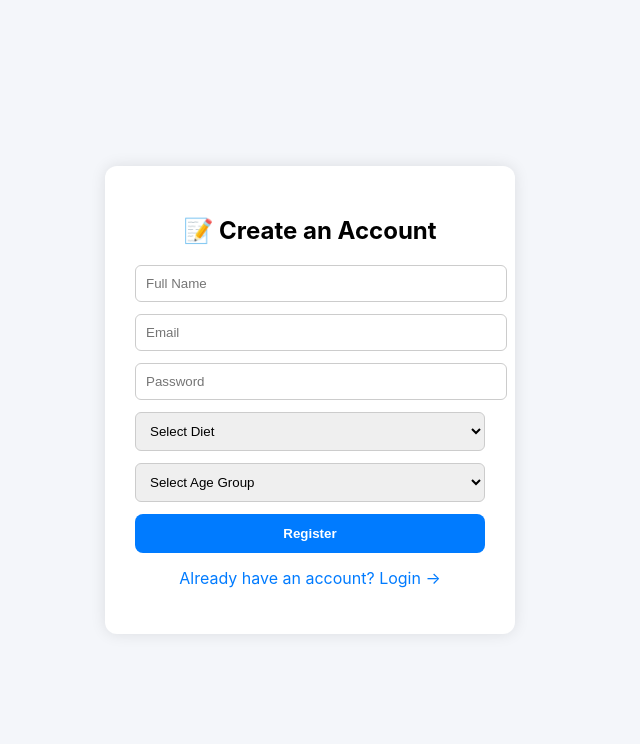
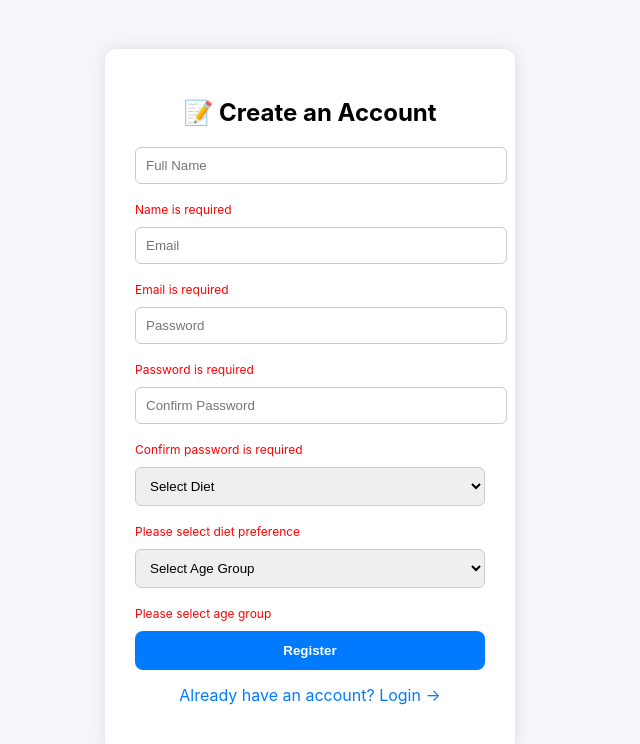
Before and after one commit to priyal1350/Recipe-Recommendation-System, a React (Create React App) app in the folder smart-recipe-finder-ui/: page /register in a window 1280 px wide. Both pictures are taken after a click on the button "Register". Shown: the top 744 px of the page, without its empty margins (330-970 px from the left). Built offline with nearby package versions, Linux system fonts and the light colour scheme.

Commit message:
Implement form validation for registration
Added form validation for registration fields including name, email, password, confirm password, diet preference, and age group. Updated the register function to validate the form before submission.

```diff
--- a/smart-recipe-finder-ui/src/pages/Register.jsx
+++ b/smart-recipe-finder-ui/src/pages/Register.jsx
@@ -9,10 +9,12 @@ export default function Register() {
     name: "",
     email: "",
     passwordHash: "",
+    confirmPassword: "",
     dietPreference: "",
     ageGroup: ""
   });
 
+  const [errors, setErrors] = useState({});
   const [loading, setLoading] = useState(false);
 
   const handleChange = useCallback((e) => {
@@ -20,16 +22,71 @@ export default function Register() {
     setForm((prev) => ({ ...prev, [name]: value }));
   }, []);
 
+  // ✅ Validation Function
+  const validateForm = () => {
+    const newErrors = {};
+
+    // Name validation
+    if (!form.name.trim()) {
+      newErrors.name = "Name is required";
+    } else if (form.name.length < 3) {
+      newErrors.name = "Name must be at least 3 characters";
+    }
+
+    // Email validation
+    const emailRegex = /^[^\s@]+@[^\s@]+\.[^\s@]+$/;
+    if (!form.email.trim()) {
+      newErrors.email = "Email is required";
+    } else if (!emailRegex.test(form.email)) {
+      newErrors.email = "Invalid email format";
+    }
+
+    // Password validation
+    const passwordRegex =
+      /^(?=.*[a-z])(?=.*[A-Z])(?=.*\d)(?=.*[@$!%*?&])[A-Za-z\d@$!%*?&]{8,}$/;
+
+    if (!form.passwordHash) {
+      newErrors.passwordHash = "Password is required";
+    } else if (!passwordRegex.test(form.passwordHash)) {
+      newErrors.passwordHash =
+        "Password must be 8+ chars, uppercase, lowercase, number & special character";
+    }
+
+    // Confirm password validation
+    if (!form.confirmPassword) {
+      newErrors.confirmPassword = "Confirm password is required";
+    } else if (form.passwordHash !== form.confirmPassword) {
+      newErrors.confirmPassword = "Passwords do not match";
+    }
+
+    // Dropdown validation
+    if (!form.dietPreference) {
+      newErrors.dietPreference = "Please select diet preference";
+    }
+
+    if (!form.ageGroup) {
+      newErrors.ageGroup = "Please select age group";
+    }
+
+    setErrors(newErrors);
+    return Object.keys(newErrors).length === 0;
+  };
+
   const register = async () => {
-    if (!form.name.trim() || !form.email.trim() || !form.passwordHash.trim()) {
-      alert("Please fill all required fields");
-      return;
-    }
+    if (!validateForm()) return;
 
     try {
       setLoading(true);
 
-      await authApi.post("/auth/register", form);
+      const payload = {
+        name: form.name,
+        email: form.email,
+        passwordHash: form.passwordHash,
+        dietPreference: form.dietPreference,
+        ageGroup: form.ageGroup
+      };
+
+      await authApi.post("/auth/register", payload);
 
       alert("Registration successful 🎉");
       navigate("/login");
@@ -53,6 +110,7 @@ export default function Register() {
           onChange={handleChange}
           style={styles.input}
         />
+        {errors.name && <p style={styles.error}>{errors.name}</p>}
 
         <input
           name="email"
@@ -62,6 +120,7 @@ export default function Register() {
           onChange={handleChange}
           style={styles.input}
         />
+        {errors.email && <p style={styles.error}>{errors.email}</p>}
 
         <input
           name="passwordHash"
@@ -71,6 +130,20 @@ export default function Register() {
           onChange={handleChange}
           style={styles.input}
         />
+        {errors.passwordHash && <p style={styles.error}>{errors.passwordHash}</p>}
+
+        {/* ✅ Confirm Password */}
+        <input
+          name="confirmPassword"
+          type="password"
+          placeholder="Confirm Password"
+          value={form.confirmPassword}
+          onChange={handleChange}
+          style={styles.input}
+        />
+        {errors.confirmPassword && (
+          <p style={styles.error}>{errors.confirmPassword}</p>
+        )}
 
         <select
           name="dietPreference"
@@ -83,6 +156,9 @@ export default function Register() {
           <option value="nonveg">🍗 Non-Vegetarian</option>
           <option value="vegan">🥗 Vegan</option>
         </select>
+        {errors.dietPreference && (
+          <p style={styles.error}>{errors.dietPreference}</p>
+        )}
 
         <select
           name="ageGroup"
@@ -96,12 +172,9 @@ export default function Register() {
           <option value="36-50">36-50</option>
           <option value="50+">50+</option>
         </select>
+        {errors.ageGroup && <p style={styles.error}>{errors.ageGroup}</p>}
 
-        <button
-          onClick={register}
-          style={styles.button}
-          disabled={loading}
-        >
+        <button onClick={register} style={styles.button} disabled={loading}>
           {loading ? "Registering..." : "Register"}
         </button>
 
@@ -112,7 +185,6 @@ export default function Register() {
     </div>
   );
 }
-
 
 const styles = {
   page: {
@@ -136,9 +208,14 @@ const styles = {
   input: {
     width: "100%",
     padding: "10px",
-    marginBottom: "12px",
+    marginBottom: "6px",
     borderRadius: "6px",
     border: "1px solid #ccc"
+  },
+  error: {
+    color: "red",
+    fontSize: "12px",
+    marginBottom: "10px"
   },
   button: {
     width: "100%",
```
